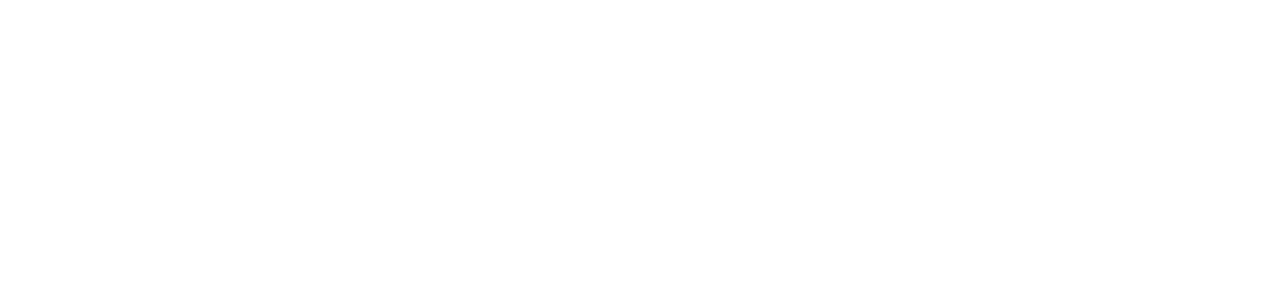
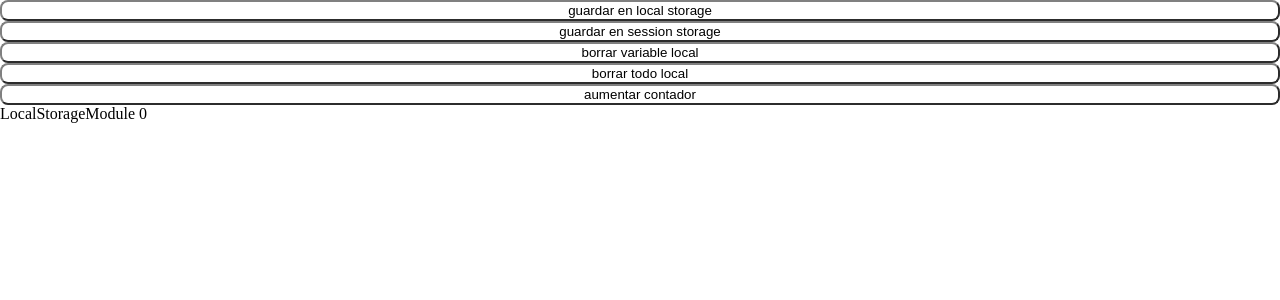
Before and after one commit to hector4like6gorillaz/keving, a React (Vite) app: page /local-storage in a window 1280 px wide. Before the commit this address had no page. Shown: the top 300 px of the page. Built offline with nearby package versions, Linux system fonts and the light colour scheme.

Commit message:
local storage y sesion storage

```diff
--- /dev/null
+++ b/src/modules/localStorage/LocalStorageModule.tsx
@@ -0,0 +1,53 @@
+import React, { useEffect, useState } from "react";
+import Button from "../../components/button/Button";
+
+const nombreVars = ["valor", "contador"];
+
+const LocalStorageModule = () => {
+  const [valor, setvalor] = useState(0);
+
+  //localStorage.getItem(“key”);
+  const saveInLocalStorage = (varName: string, val: number) =>
+    localStorage.setItem(varName, `${val}`);
+  //localStorage.getItem(“key”);
+  const saveInSesionStorage = (varName: string, val: number) =>
+    sessionStorage.setItem(varName, `${val}`);
+
+  const deleteInLocalStorage = (varName: string) =>
+    localStorage.removeItem(varName);
+
+  const deleteAllLocalStorage = () => localStorage.clear();
+
+  const getLocalStorage = (varName: string) => localStorage.getItem(varName);
+
+  useEffect(() => {
+    if (parseInt(getLocalStorage(nombreVars[1]) || "-1") !== -1) {
+      setvalor(parseInt(getLocalStorage(nombreVars[1]) || "-1"));
+    }
+  }, []);
+
+  return (
+    <div style={{ display: "flex", flexDirection: "column" }}>
+      <Button
+        text="guardar en local storage"
+        onClick={() => saveInLocalStorage(nombreVars[1], valor)}
+      />
+      <Button
+        text="guardar en session storage"
+        onClick={() => saveInSesionStorage(nombreVars[1], valor)}
+      />
+      <Button
+        text="borrar variable local"
+        onClick={() => deleteInLocalStorage(nombreVars[0])}
+      />
+      <Button
+        text="borrar todo local"
+        onClick={() => deleteAllLocalStorage()}
+      />
+      <Button text="aumentar contador" onClick={() => setvalor(valor + 1)} />
+      LocalStorageModule {valor}
+    </div>
+  );
+};
+
+export default LocalStorageModule;
--- a/src/router/Router.tsx
+++ b/src/router/Router.tsx
@@ -1,6 +1,7 @@
 import LandingModule from "../modules/landing/LandingModule";
 import { BrowserRouter, Routes, Route } from "react-router-dom";
 import PokemonInfoModule from "../modules/pokemonInfo/PokemonInfoModule";
+import LocalStorageModule from "../modules/localStorage/LocalStorageModule";
 
 const Router = () => {
   return (
@@ -8,6 +9,7 @@ const Router = () => {
       <Routes>
         <Route path="/" element={<LandingModule />} />
         <Route path="/pokemon-info/:id" element={<PokemonInfoModule />} />
+        <Route path="/local-storage" element={<LocalStorageModule />} />
       </Routes>
     </BrowserRouter>
   );
```
